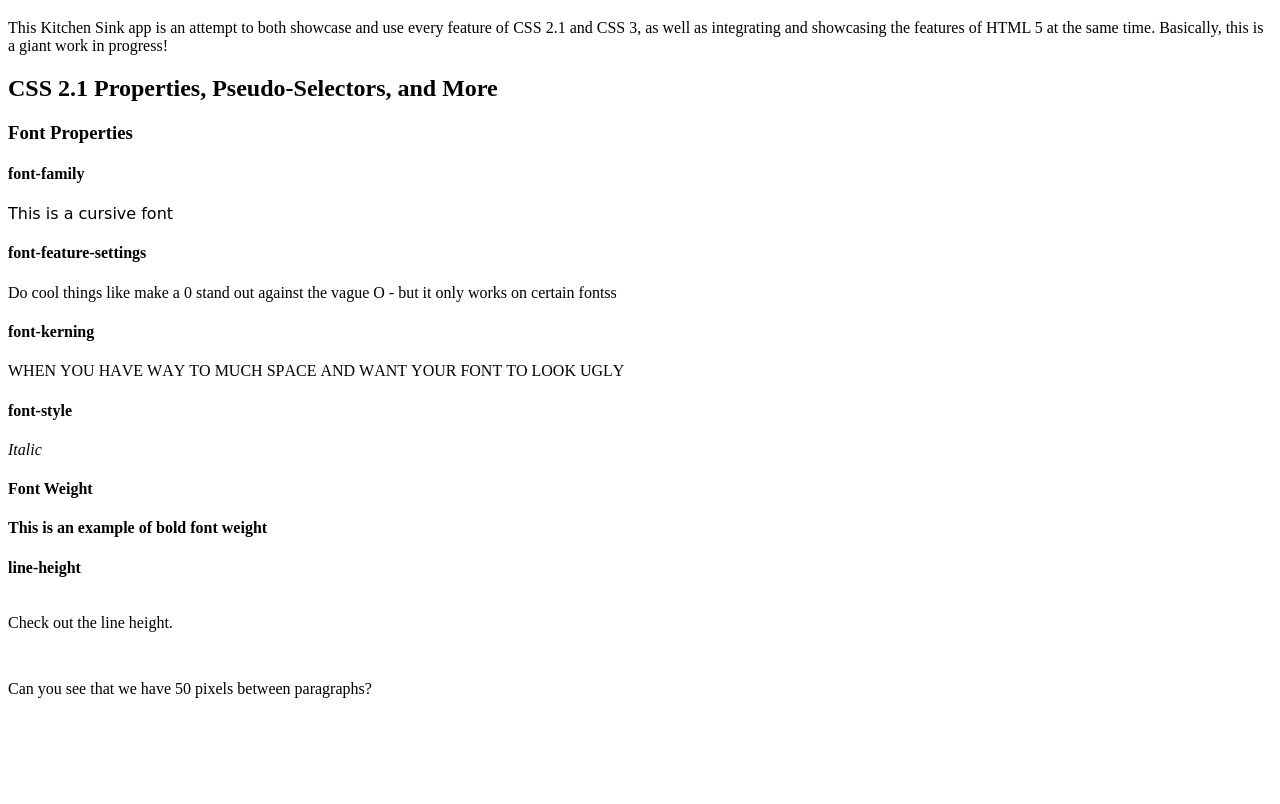
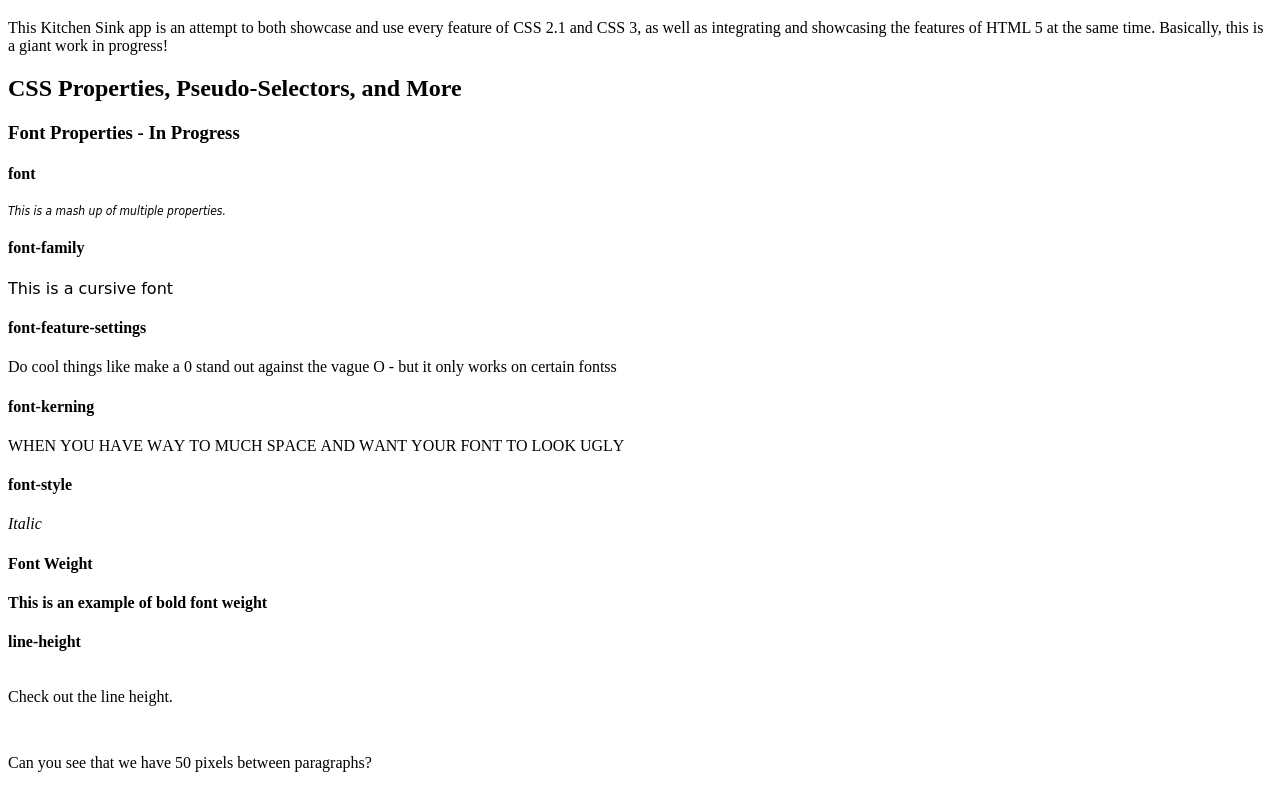
Before and after one commit to tlemke11/HTML-CSS-Mastery, a plain HTML site: page Kitchen Sink Site/index.html in a window 1280 px wide. Shown: the part 61-865 px from the top of the page. Before the commit the page ends 800 px from the top, so only its background shows below. Drawn offline with Linux system fonts and the light colour scheme.

Commit message:
added font shorthand

```diff
--- a/Kitchen Sink Site/index.html
+++ b/Kitchen Sink Site/index.html
@@ -9,9 +9,12 @@
 <p>This Kitchen Sink app is an attempt to both showcase and use every feature of CSS 2.1 and CSS 3, as well as integrating
 and showcasing the features of HTML 5 at the same time. Basically, this is a giant work in progress!</p>
 
-<h2>CSS 2.1 Properties, Pseudo-Selectors, and More </h2>
-
-<h3>Font Properties</h3>
+<h2>CSS Properties, Pseudo-Selectors, and More </h2>
+<!-- Using list from https://developer.mozilla.org/en-US/docs/Web/CSS/font -->
+<!-- CSS Version Courtesy of PHPStorm-->
+<h3>Font Properties - In Progress</h3>
+<h4 class="shorthand">font</h4> <!-- TODO - Put Shorthand and css version Icons next to the property name using ::before-->
+<p class="font">This is a mash up of multiple properties.</p>
 <h4 class="css1">font-family</h4>
 <p class="cursive">This is a cursive font</p>
 <h4 class="css3">font-feature-settings</h4>
--- a/Kitchen Sink Site/stylesheet.css
+++ b/Kitchen Sink Site/stylesheet.css
@@ -20,3 +20,16 @@
 .line-height {
     line-height: 50px;
 }
+
+.font {
+    font-family: cursive;
+    font-feature-settings: unset;
+    font-kerning: none;
+    font-language-override: revert;
+    font-size: 12px;
+    font-size-adjust: revert;
+    font-stretch: ultra-condensed;
+    font-style: oblique;
+    font-synthesis: weight;
+    font-variant: small-caps;
+}
```
